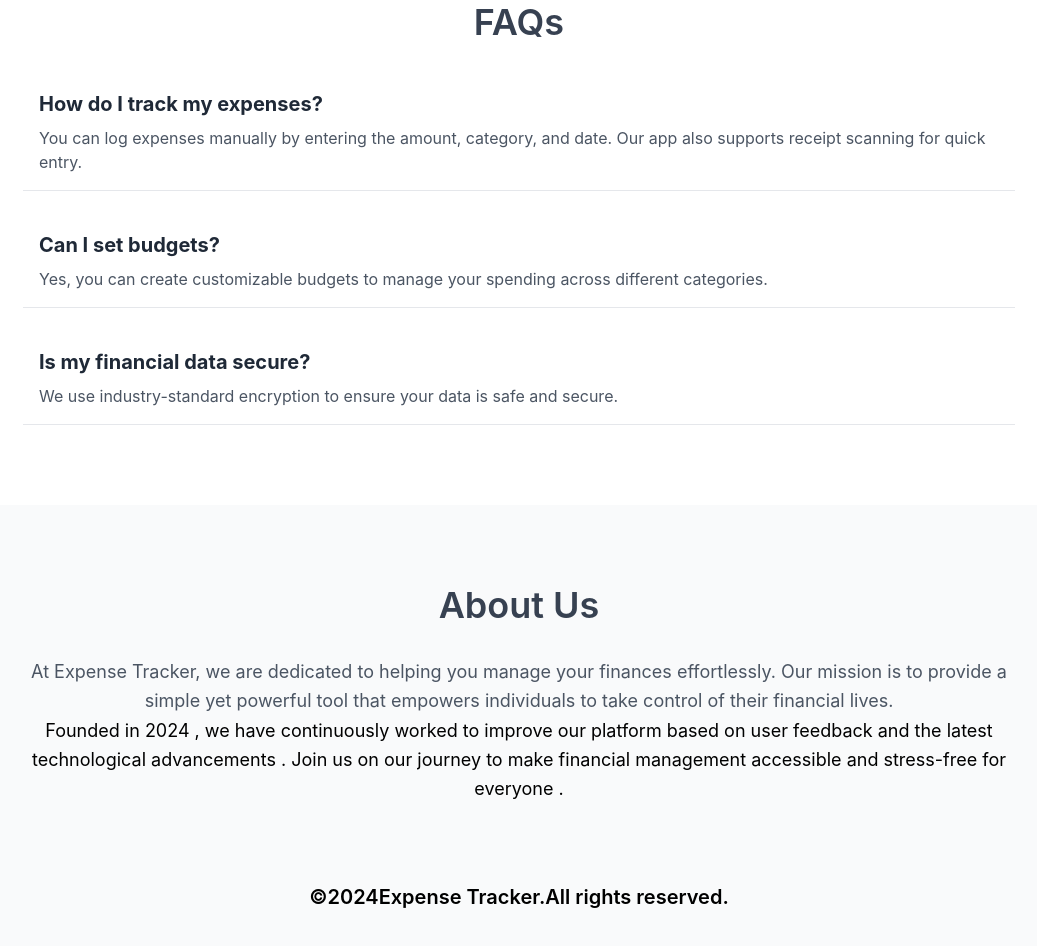
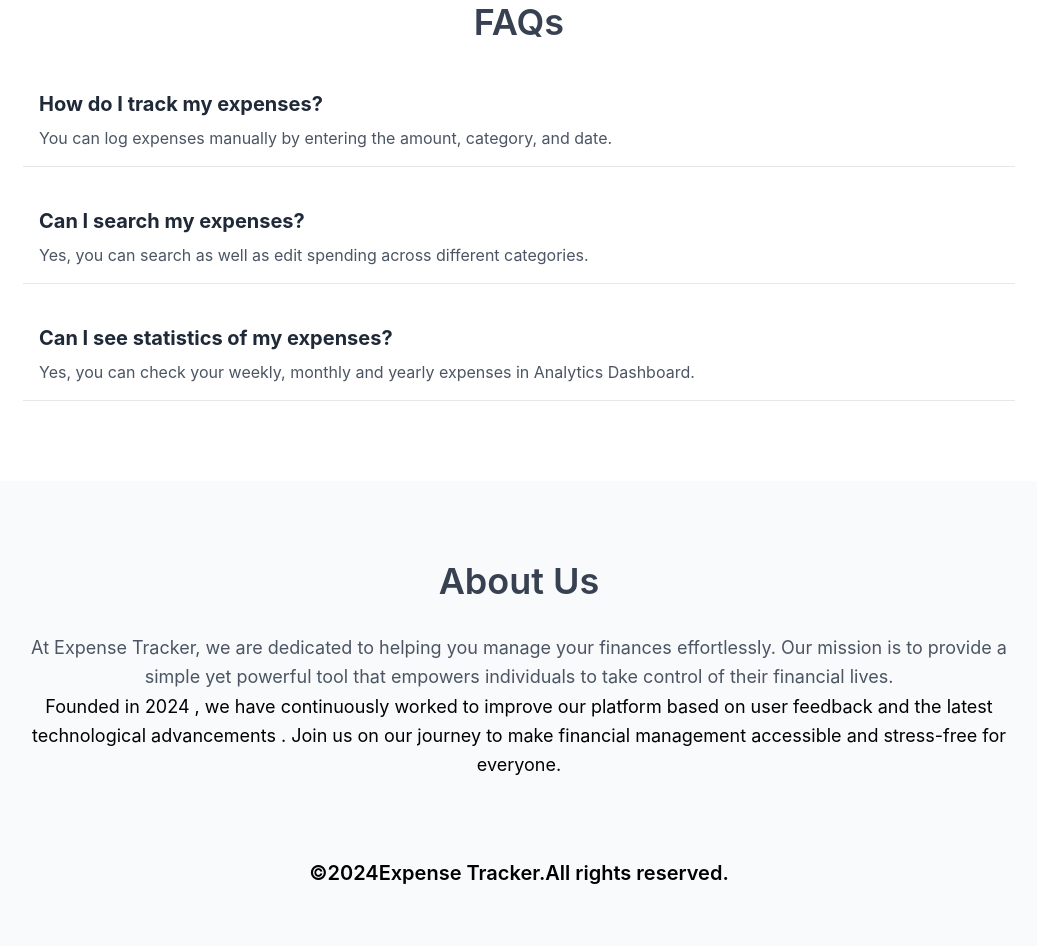
Before and after one commit to DhanashriPanchp/FrontEndProject, a React (Create React App) app in the folder expense-tracker-app/: page / in a window 1280 px wide. Shown: the part 1740-2686 px from the top of the page, without its empty margins (121-1158 px from the left). Built offline with nearby package versions, Linux system fonts and the light colour scheme.

Commit message:
Updated Landing Page FAQs section

```diff
--- a/expense-tracker-app/src/components/LandingPage.js
+++ b/expense-tracker-app/src/components/LandingPage.js
@@ -138,9 +138,9 @@ const LandingPage = () => {
               </motion.h2>
               <div className="space-y-6">
                 {[
-                  { question: "How do I track my expenses?", answer: "You can log expenses manually by entering the amount, category, and date. Our app also supports receipt scanning for quick entry." },
-                  { question: "Can I set budgets?", answer: "Yes, you can create customizable budgets to manage your spending across different categories." },
-                  { question: "Is my financial data secure?", answer: "We use industry-standard encryption to ensure your data is safe and secure." },
+                  { question: "How do I track my expenses?", answer: "You can log expenses manually by entering the amount, category, and date." },
+                  { question: "Can I search my expenses?", answer: "Yes, you can search as well as edit spending across different categories." },
+                  { question: "Can I see statistics of my expenses?", answer: "Yes, you can check your weekly, monthly and yearly expenses in Analytics Dashboard." },
                 ].map((faq, index) => (
                   <motion.div
                     key={index}
@@ -182,7 +182,7 @@ const LandingPage = () => {
                 transition={{ delay: 0.5, duration: 0.5 }}
                 class="text-lg text-gray-x00 leading-relaxed text-center"
               >
-                Founded in 2024 , we have continuously worked to improve our platform based on user feedback and the latest technological advancements . Join us on our journey to make financial management accessible and stress-free for everyone .
+                Founded in 2024 , we have continuously worked to improve our platform based on user feedback and the latest technological advancements . Join us on our journey to make financial management accessible and stress-free for everyone.
               </motion.p>
             </div>
           </section>
```
